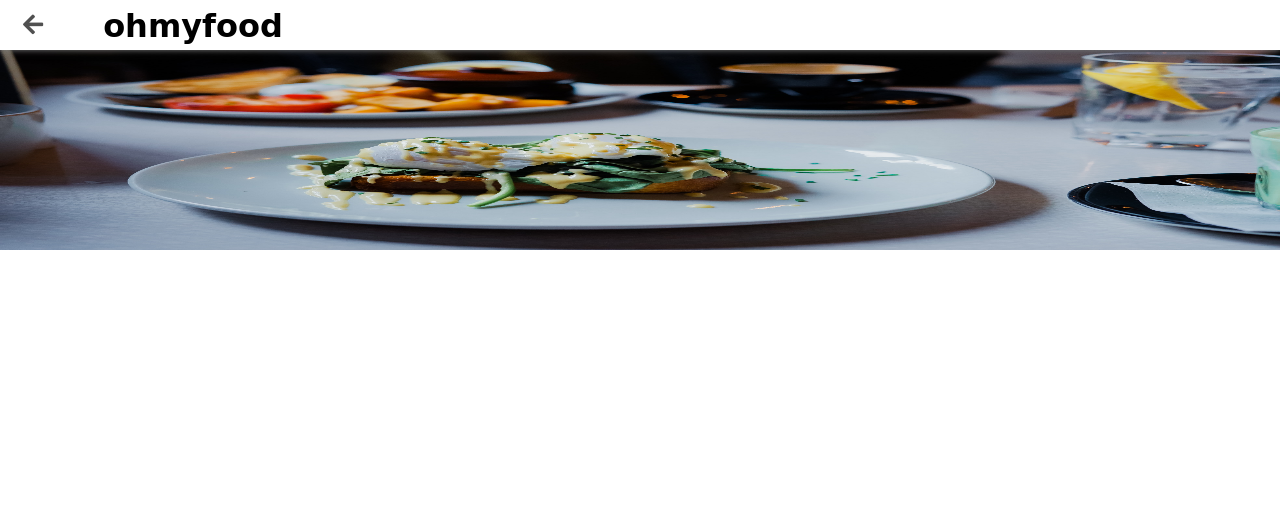
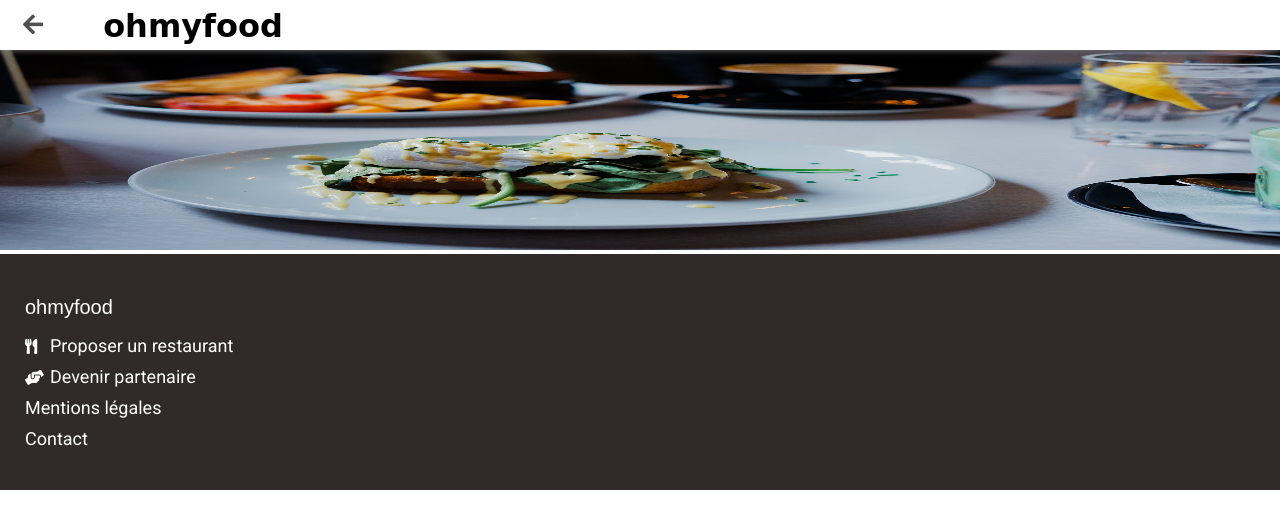
Before and after one commit to AtmaneDevWeb/Oh-My-Food, a website: page pages/a_la_francaise.html in a window 1280 px wide. Drawn offline with Linux system fonts and the light colour scheme; a web font is replaced by a local one.

Commit message:
Mise en place du footer sur toutes les pages.

```diff
--- a/pages/a_la_francaise.html
+++ b/pages/a_la_francaise.html
@@ -31,5 +31,14 @@
         <img src="../assets/restaurants/menu4.jpg" alt="a la francaise" class="background__img">
     </div>
 </main>
+<!------------------------footer_section ------------------------------>
+<footer id="footer">
+    <h2 class="footer__title">ohmyfood</h2>
+    <ul class="footer__li">
+        <li class="footer__li--item"><a href="#"><i class="fas fa-utensils"></i>Proposer un restaurant</a></li>
+        <li class="footer__li--item"><a href="#"><i class="fas fa-hands-helping"></i>Devenir partenaire</a></li>
+        <li class="footer__li--item"><a href="#">Mentions légales</a></li>
+        <li class="footer__li--item"><a href="mailto:ohmyfood@mail.com">Contact</a></li>
+    </ul>
 </body>
 </html>
```
Also changed, not shown: pages/la_note_enchantee.html (+9 -0 lines), pages/la_palette_du_gout.html (+9 -0 lines), pages/le_delice_des_sens.html (+9 -0 lines).
